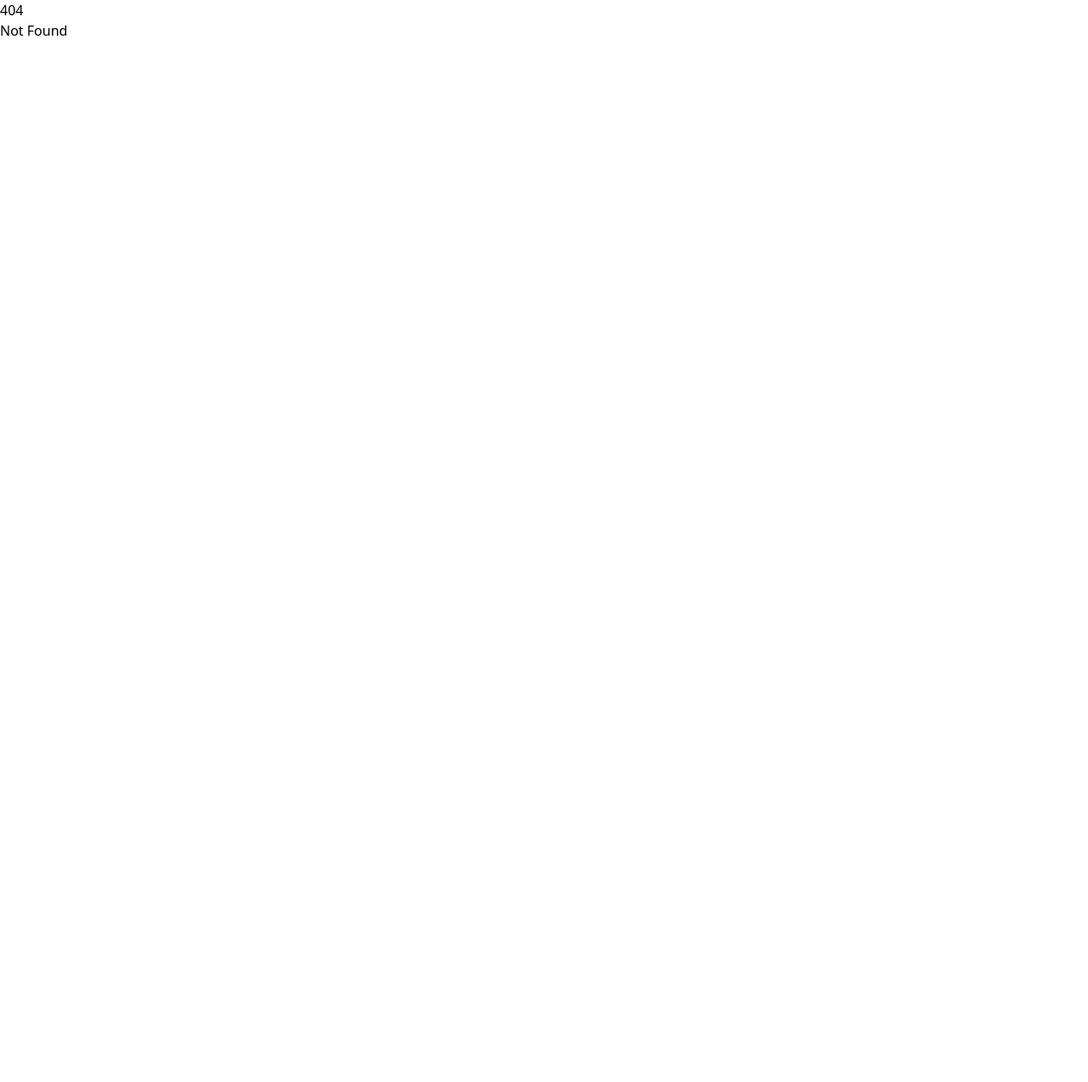
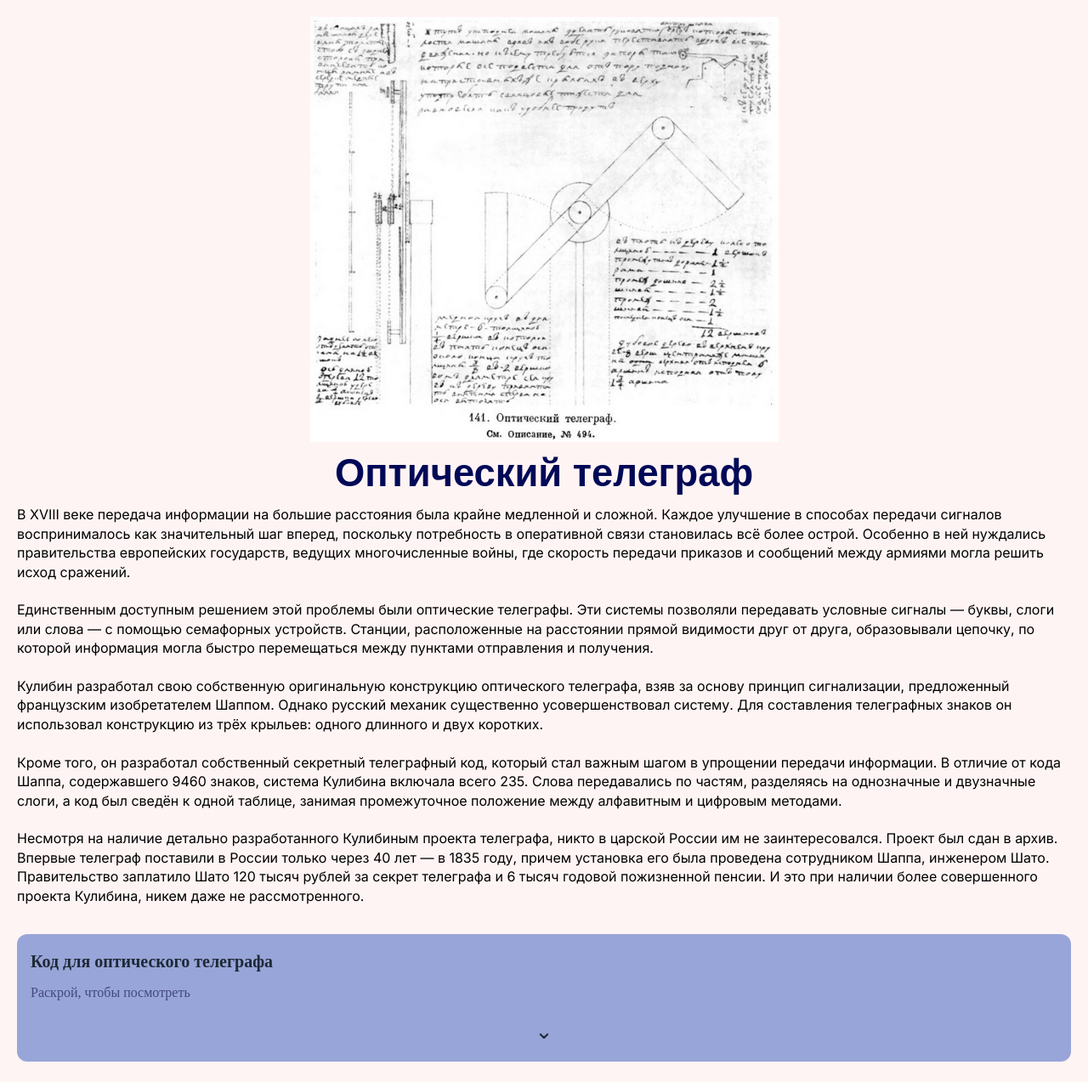
Before and after one commit to itmo-kulibin/kulibin-first, a SvelteKit app: page /article/telegraph in a window 1280 px wide. Before the commit this address had no page. Shown: the whole page at 85% size. Before the commit the page ends 800 px from the top, so only its background shows below. Built offline with nearby package versions, Linux system fonts and the light colour scheme.

Commit message:
Сверстал страницу article/telegraph

```diff
--- /dev/null
+++ b/src/routes/article/telegraph/+page.svelte
@@ -0,0 +1,110 @@
+
+<script>
+
+    import main_image from '$lib/images/telegraph.png';
+
+    import telegraph_code from '$lib/images/telegraph_code.png';
+
+    import EmbeddedBlock from '$lib/components/EmbeddedBlock.svelte';
+    import EmbeddedBlockText from '$lib/components/EmbeddedBlockText.svelte';
+
+</script>
+<link href="https://fonts.googleapis.com/css2?family=Inter:wght@400;700&display=swap" rel="stylesheet">
+
+
+<div class="content_container">
+    <div class="main_image">
+        <img class="top_image" alt="Оптический телеграф" src={main_image}>
+    </div>
+    <ul>
+        <li class="part_name">
+            <p>Оптический телеграф</p>
+        </li>
+        <li class="part_text">
+            <p>
+                В XVIII веке передача информации на большие расстояния была крайне медленной и сложной. Каждое улучшение в способах передачи сигналов воспринималось как значительный шаг вперед, поскольку потребность в оперативной связи становилась всё более острой. Особенно в ней нуждались правительства европейских государств, ведущих многочисленные войны, где скорость передачи приказов и сообщений между армиями могла решить исход сражений.
+                <br><br>
+                Единственным доступным решением этой проблемы были оптические телеграфы. Эти системы позволяли передавать условные сигналы — буквы, слоги или слова — с помощью семафорных устройств. Станции, расположенные на расстоянии прямой видимости друг от друга, образовывали цепочку, по которой информация могла быстро перемещаться между пунктами отправления и получения.
+                <br><br>
+                Кулибин разработал свою собственную оригинальную конструкцию оптического телеграфа, взяв за основу принцип сигнализации, предложенный французским изобретателем Шаппом. Однако русский механик существенно усовершенствовал систему. Для составления телеграфных знаков он использовал конструкцию из трёх крыльев: одного длинного и двух коротких.
+                <br><br>
+                Кроме того, он  разработал собственный секретный телеграфный код, который стал важным шагом в упрощении передачи информации. В отличие от кода Шаппа, содержавшего 9460 знаков, система Кулибина включала всего 235. Слова передавались по частям, разделяясь на однозначные и двузначные слоги, а код был сведён к одной таблице, занимая промежуточное положение между алфавитным и цифровым методами.
+                <br><br>
+                Несмотря на наличие детально разработанного Кулибиным проекта телеграфа, никто в царской России им не заинтересовался. Проект был сдан в архив. Впервые телеграф поставили в России только через 40 лет — в 1835 году, причем установка его была проведена сотрудником Шаппа, инженером Шато. Правительство заплатило Шато 120 тысяч рублей за секрет телеграфа и 6 тысяч годовой пожизненной пенсии. И это при наличии более совершенного проекта Кулибина, никем даже не рассмотренного.
+            </p>
+        </li>
+        <li>
+            <!-- EmbeddedBlock'у нужно поменять style -->
+            <EmbeddedBlock title="Код для оптического телеграфа">
+                <EmbeddedBlockText slot="short">
+                    Раскрой, чтобы посмотреть
+                </EmbeddedBlockText>
+                <EmbeddedBlockText slot="full">
+                    <img src={telegraph_code} alt="Код для оптического телеграфа">
+                </EmbeddedBlockText>
+            </EmbeddedBlock>
+
+        </li>
+
+    </ul>
+
+
+</div>
+
+
+<style>
+    :root {
+        --top-image-margin: 50%;
+    }
+    li {
+        padding-top: 10px;
+    }
+    .part_name p {
+        font-family: 'Montserrat', sans-serif;
+        font-weight: 700;
+        font-size: 34pt;
+        line-height: 120%;
+        letter-spacing: -2%;
+        text-align: center;
+        color: #000957;
+    }
+    .part_text p {
+        font-family: Inter;
+        line-height: 140%;
+        letter-spacing: 0%;
+    }
+
+    .content_container {
+        justify-content: center;
+        height: 100%;
+        background-color: #fff4f4;
+        padding: 0 20px;
+        overflow: hidden;
+    }
+
+    .main_image {
+        width: 100%;
+        height: auto;
+        padding-top: 20px;
+        margin: 0;
+    }
+
+    .top_image {
+        width: 551px;
+        margin: 0 auto;
+    }
+    @media (max-width: 551px) {
+        .content_container {
+            padding: 0 20px;
+        }
+
+        .top_image {
+            width: calc(100% + var(--top-image-margin));
+            max-width: none;
+            margin: 0 calc(-1*(var(--top-image-margin)/2));
+        }
+
+    }
+
+
+</style>
```
Also changed, not shown: src/lib/images/telegraph.png (added), src/lib/images/telegraph_code.png (added).
